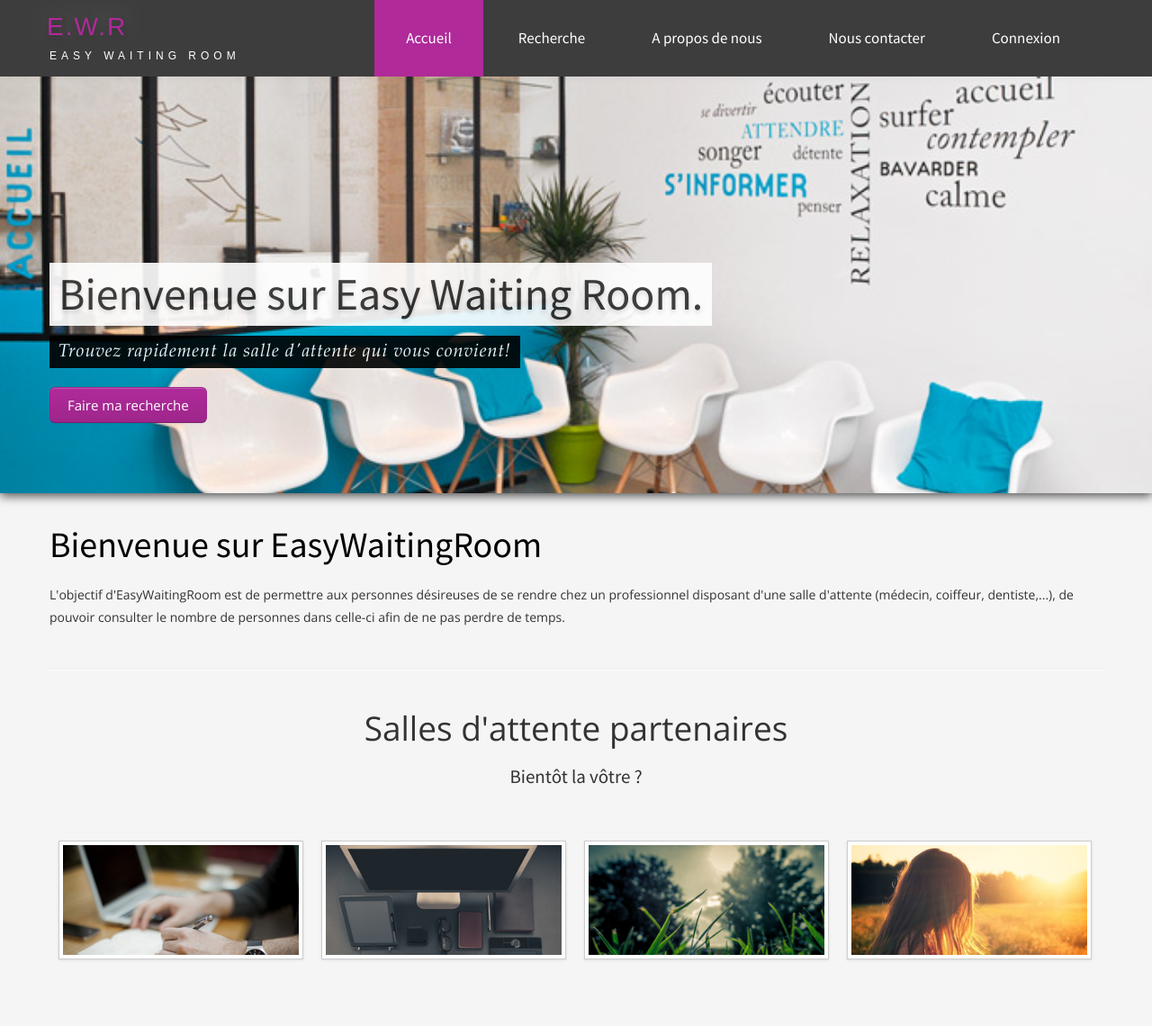
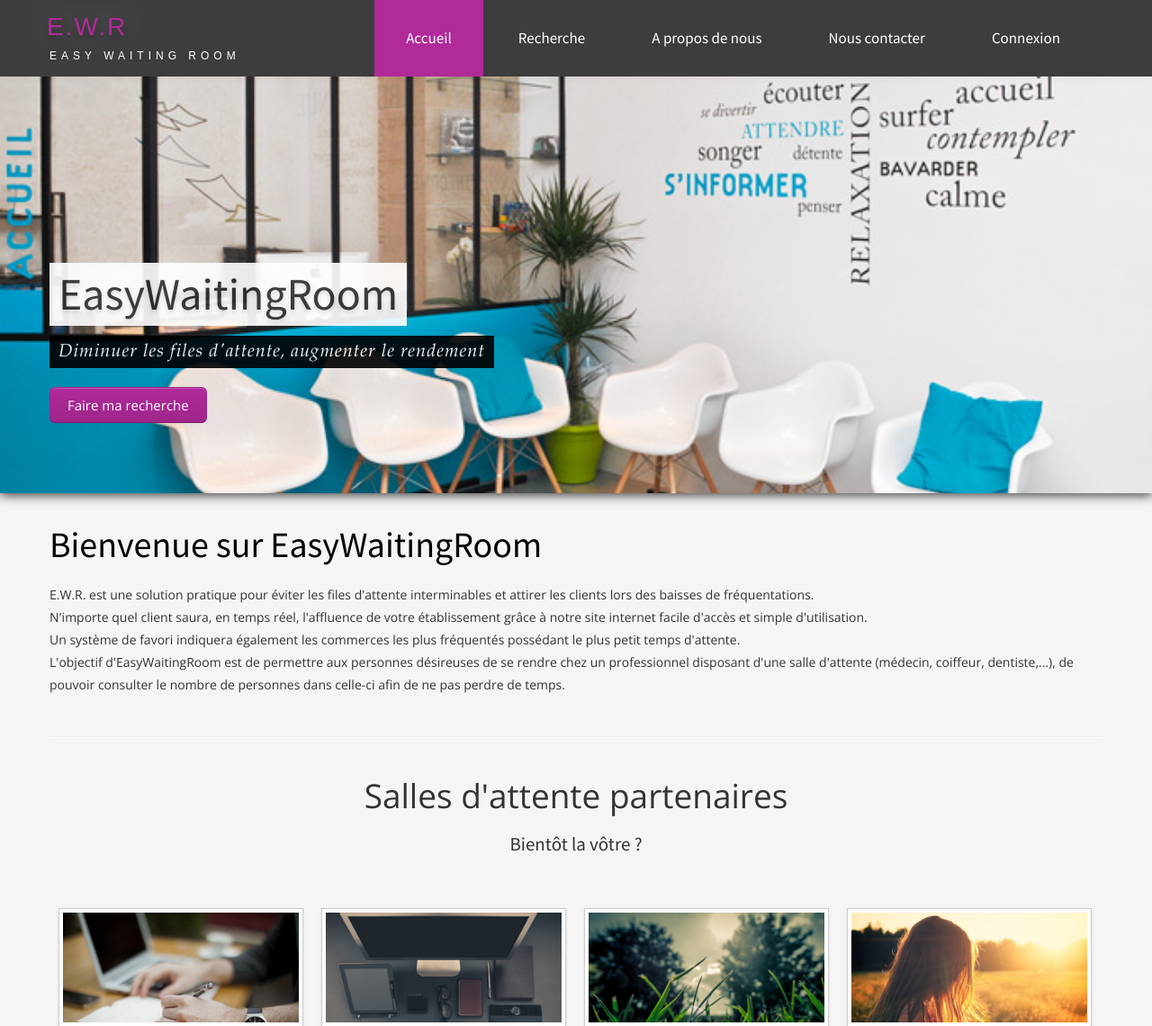
Before and after one commit to Martinouh/Integration_Web, a PHP site: page /projet_int/ in a window 1280 px wide. Shown: the top 1140 px of the page at 90% size. Run offline with PHP 8.4, Linux system fonts and the light colour scheme; some web fonts are replaced.

Commit message:
message d'accueil + slogan

```diff
--- a/site/index.php
+++ b/site/index.php
@@ -92,8 +92,8 @@ if(!isset($_SESSION['is'])) {
                     <div id="headerSeparator"></div>
 
                     <div id="divHeaderText" class="page-content">
-                        <div id="divHeaderLine1">Bienvenue sur Easy Waiting Room.</div><br />
-                        <div id="divHeaderLine2">Trouvez rapidement la salle d'attente qui vous convient!</div><br />
+                        <div id="divHeaderLine1">EasyWaitingRoom</div><br />
+                        <div id="divHeaderLine2">Diminuer les files d'attente, augmenter le rendement</div><br />
                         <div id="divHeaderLine3"><a class="btn btn-large btn-primary" href="recherche">Faire ma recherche</a></div>
                     </div>
 
@@ -119,7 +119,9 @@ if(!isset($_SESSION['is'])) {
 
                 <h1>Bienvenue sur EasyWaitingRoom</h1>
 
-                <p>
+                <p>E.W.R. est une solution pratique pour éviter les files d'attente interminables et attirer les clients lors des baisses de fréquentations.<br>
+                    N'importe quel client saura, en temps réel, l'affluence de votre établissement grâce à notre site internet facile d'accès et simple d'utilisation.<br>
+                    Un système de favori indiquera également les commerces les plus fréquentés possédant le plus petit temps d'attente.<br>
                     L'objectif d'EasyWaitingRoom est de permettre aux personnes désireuses de se rendre chez un professionnel disposant d'une salle d'attente (médecin, coiffeur, dentiste,...), de pouvoir consulter le nombre de personnes dans celle-ci afin de ne pas perdre de temps.<br>
                 </p>
 
```
